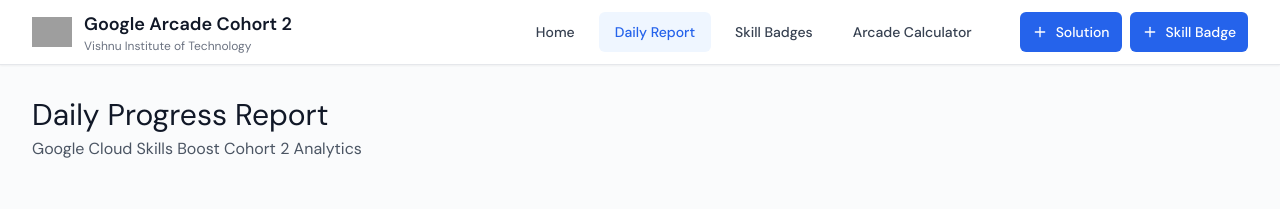
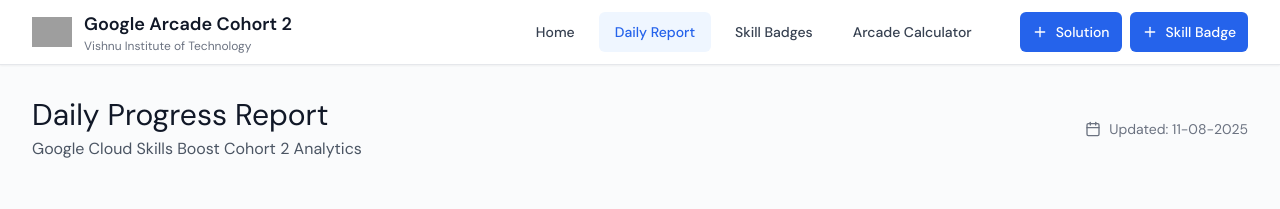
Before and after one commit to GDG-Vishnu/study-jams-dashboard, a Next.js app: page /report in a window 1280 px wide. Shown: the top 209 px of the page. Built offline with nearby package versions, Linux system fonts and the light colour scheme; grey boxes are pictures that could not be loaded.

Commit message:
Update date display format and clean up optional label in Submit forms

```diff
--- a/app/report/page.tsx
+++ b/app/report/page.tsx
@@ -758,10 +758,10 @@ const DailyReportPage = () => {
                 Google Cloud Skills Boost Cohort 2 Analytics
               </p>
             </div>
-            {/* <div className="flex items-center gap-2 text-sm text-gray-500">
+            <div className="flex items-center gap-2 text-sm text-gray-500">
               <Calendar className="h-4 w-4" />
-              <span>Updated: {new Date().toLocaleDateString()}</span>
-            </div> */}
+              <span>Updated: 11-08-2025</span>
+            </div>
           </div>
         </div>
       </div>
--- a/app/submit/page.tsx
+++ b/app/submit/page.tsx
@@ -288,9 +288,9 @@ export default function SubmitSolution() {
                       className="text-base font-medium text-gray-700"
                     >
                       Posted By
-                      <span className="text-gray-400 font-normal ml-2">
+                      {/* <span className="text-gray-400 font-normal ml-2">
                         (Optional)
-                      </span>
+                      </span> */}
                     </Label>
                     <Input
                       id="postedBy"
--- a/app/submitSkillBadge/page.tsx
+++ b/app/submitSkillBadge/page.tsx
@@ -272,9 +272,9 @@ export default function SubmitSkillBadge() {
                       className="text-base font-medium text-gray-700"
                     >
                       Your Name
-                      <span className="text-gray-400 font-normal ml-2">
+                      {/* <span className="text-gray-400 font-normal ml-2">
                         (Optional)
-                      </span>
+                      </span> */}
                     </Label>
                     <Input
                       id="postedBy"
```
